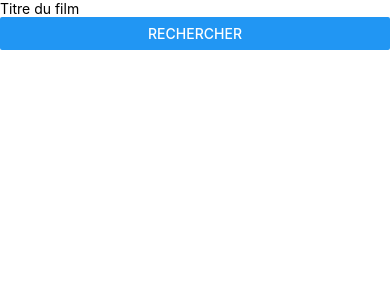
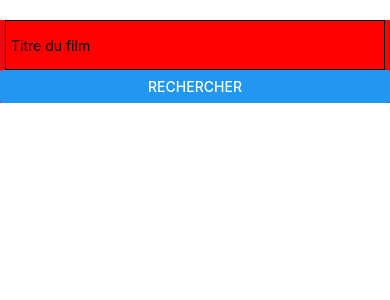
Before and after one commit to LaraLcq/ReactNatApp, a React Native app in the folder MoviesAndMe/: screen / in a window 390 px wide. Shown: the top 300 px of the page. Built offline with nearby package versions, Linux system fonts and the light colour scheme.

Commit message:
SyleSheet

```diff
--- a/MoviesAndMe/Components/Search.js
+++ b/MoviesAndMe/Components/Search.js
@@ -1,15 +1,27 @@
 import React from 'react';
-import { View, TextInput, Button } from 'react-native';
+import { StyleSheet, View, TextInput, Button } from 'react-native';
+
 
 class Search extends React.Component{
     render() {
         return (
-            <View>
-                <TextInput placeholder='Titre du film' />
-                <Button title='Rechercher' onPress={() => {}} />
+            <View style={{ marginTop: 20, backgroundColor: 'red'}}>
+                <TextInput style={styles.textinput} placeholder='Titre du film' />
+                <Button style={styles.textinput} title='Rechercher' onPress={() => {}} />
             </View>
         )
     }
 }
 
+const styles = StyleSheet.create({
+    textinput: {
+        marginLeft: 5,
+        marginRight: 5,
+        height: 50,
+        borderColor: '#000000',
+        borderWidth: 1,
+        paddingLeft: 5
+    }
+})
+
 export default Search
```
Also changed, not shown: MoviesAndMe/App.js (line endings or trailing spaces).
